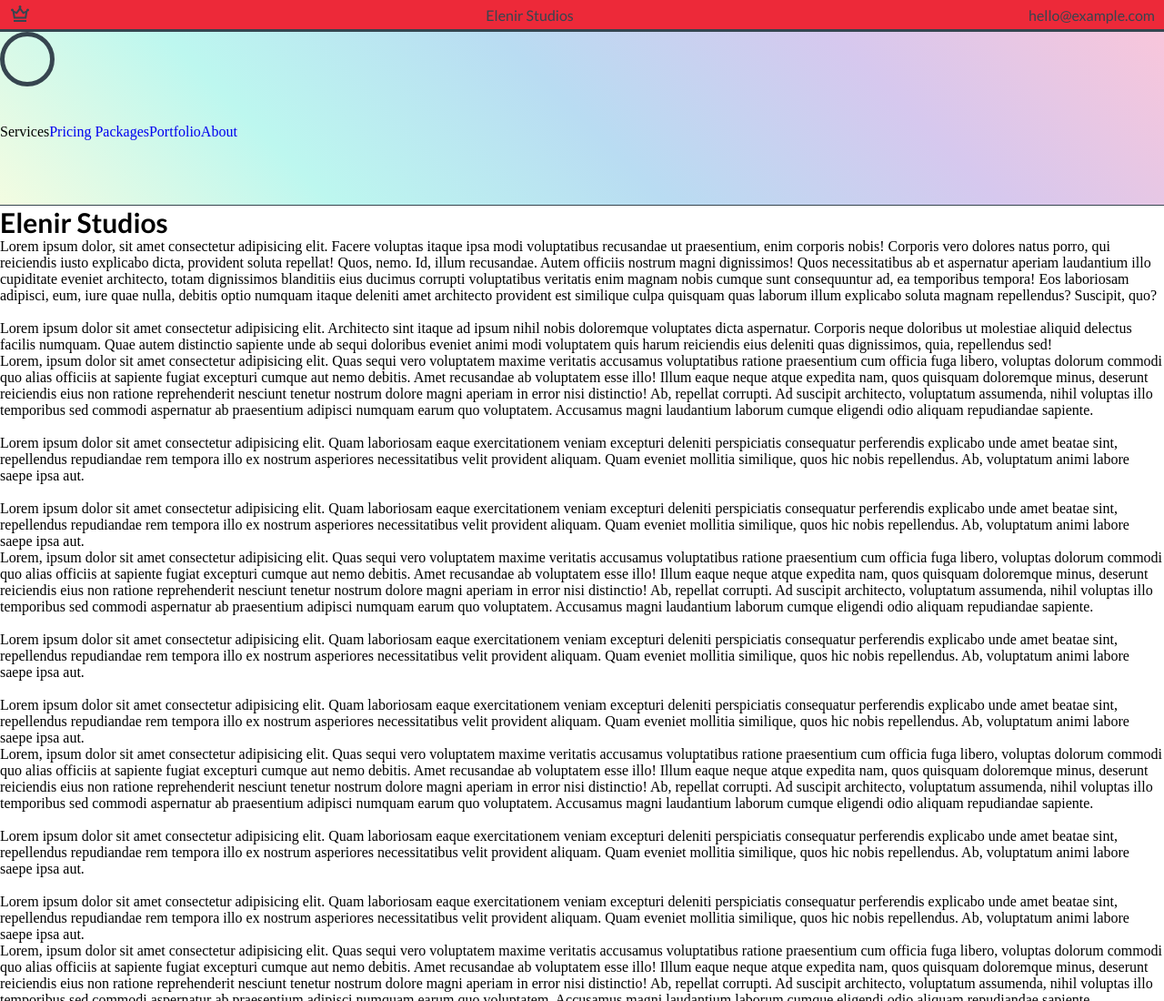
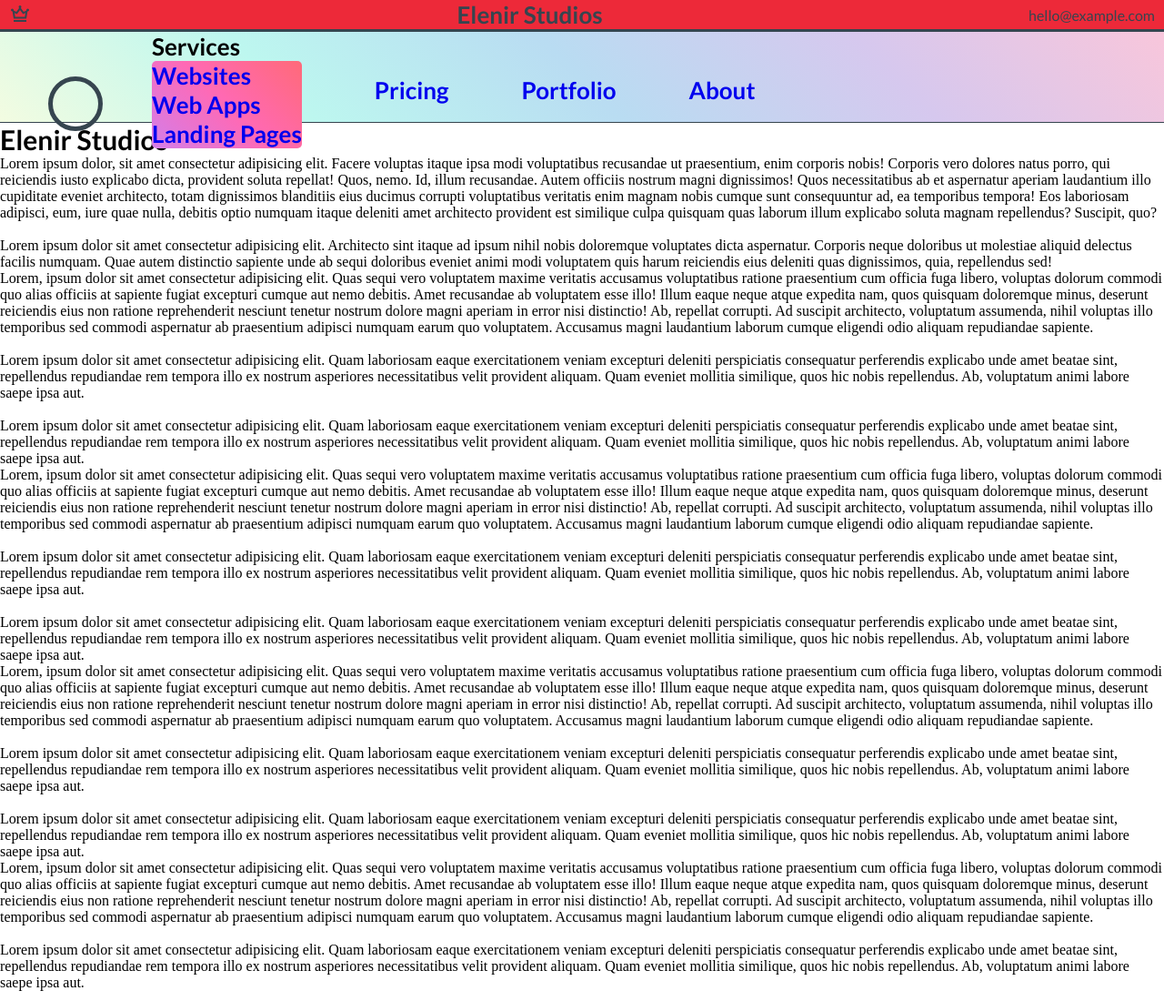
Before and after one commit to voffee/sticky-content-box, a plain HTML site: page index.html in a window 1280 px wide. Shown: the top 1100 px of the page at 91% size. Drawn offline with Linux system fonts and the light colour scheme.

Commit message:
dropdown menu partial styling

```diff
--- a/css/style.css
+++ b/css/style.css
@@ -39,6 +39,13 @@
     font-size: 16px;
 }
 
+.lato-medium {
+    font-family: "Lato", sans-serif;
+    font-optical-sizing: auto;
+    font-weight: 600;
+    font-style: normal;
+    font-size: 26px;
+}
 .lato-large {
     font-family: "Lato", sans-serif;
     font-optical-sizing: auto;
@@ -69,7 +76,10 @@ body {
 header {
     background-image: linear-gradient(45deg, var(--nav-color-1), var(--nav-color-2), var(--nav-color-3), var(--nav-color-4), var(--nav-color-5));
     border-bottom: 1px solid var(--dark-color);
-
+    height: 100px;
+    display: grid;
+    grid-template-columns: 0.15fr 1fr;
+    grid-template-rows: 1fr;
 
     position: sticky;
     top: 0px;
@@ -80,25 +90,66 @@ header {
     width: 60px;
     border: 5px solid var(--dark-color);
     border-radius: 50%;
+    grid-column: 1 / 2;
+    grid-row: 1 / 2;
+    align-self: center;
+    justify-self: center;
+}
+
+nav {
+    grid-column: 2 / 3;
+    grid-row: 1 / 2;
+    display: flex;
+    flex-direction: row;
+    align-items: center;
+    justify-content: space-around;
 }
 
 .dropdown-menu {
     width: 100%;
-    height: 100px;
     margin-bottom: 30px;
     display: flex;
     flex-direction: row;
     align-items: center;
+    grid-template-columns: subgrid;
+    gap: 5rem;
 
     & li {
         list-style: none;
     }
+
+    & #firstItem {
+        cursor: pointer;
+    }
+/*
+    & #secondItem {
+        margin-right: 50px;
+    }
+
+    & #thirdItem {
+        margin-right: 50px;
+    }
+
+    & #secondItem {
+        margin-right: 50px;
+    } */
 }
 
 .dropdown-content {
-    display: none;
+    /* display: none; */
+    background-image: linear-gradient(45deg, var(--dropdown-color-1), var(--dropdown-color-2), var(--dropdown-color-3));
+    border-radius: 5px;
+
+    & li a:hover {
+        box-shadow: inset -5px -25px 1px 1px var(--dropdown-text-color);
+        transition: 1s;
+    }
 }
 
 a {
     text-decoration: none;
 }
+
+a:visited {
+    color: var(--dark-color);
+}
--- a/index.html
+++ b/index.html
@@ -10,27 +10,27 @@
     <title>Sticky Content Box</title>
 </head>
 <body>
-    <div class="ribbon lato-small">
+    <div class="ribbon">
         <svg xmlns="http://www.w3.org/2000/svg" width="24" height="24" viewBox="0 0 24 24">
 	    <path fill="currentColor" d="M5 20v-2h14v2zm0-3.5L3.725 8.475q-.05 0-.113.013T3.5 8.5q-.625 0-1.062-.438T2 7t.438-1.062T3.5 5.5t1.063.438T5 7q0 .175-.038.325t-.087.275L8 9l3.125-4.275q-.275-.2-.45-.525t-.175-.7q0-.625.438-1.063T12 2t1.063.438T13.5 3.5q0 .375-.175.7t-.45.525L16 9l3.125-1.4q-.05-.125-.088-.275T19 7q0-.625.438-1.063T20.5 5.5t1.063.438T22 7t-.437 1.063T20.5 8.5q-.05 0-.112-.012t-.113-.013L19 16.5zm1.7-2h10.6l.65-4.175l-2.625 1.15L12 6.9l-3.325 4.575l-2.625-1.15zm5.3 0" />
         </svg>
-        <p>Elenir Studios</p>
-        <p>hello@example.com</p>
+        <p class="lato-medium">Elenir Studios</p>
+        <p class="lato-small">hello@example.com</p>
     </div>
     <header>
         <div class="logo"></div>
         <nav>
             <ul class="dropdown-menu">
-                <li>Services
+                <li id="firstItem" class="lato-medium">Services
                     <ul class="dropdown-content">
-                        <li><a href="#">Websites</a></li>
-                        <li><a href="#">Web Apps</a></li>
-                        <li><a href="#">Landing Pages</a></li>
+                        <li class="lato-medium"><a href="#">Websites</a></li>
+                        <li class="lato-medium"><a href="#">Web Apps</a></li>
+                        <li class="lato-medium"><a href="#">Landing Pages</a></li>
                     </ul>
                 </li>
-                <li><a href="#">Pricing Packages</a></li>
-                <li><a href="#">Portfolio</a></li>
-                <li><a href="#">About</a></li>
+                <li id="secondItem" class="lato-medium"><a href="#">Pricing</a></li>
+                <li id="thirdItem" class="lato-medium"><a href="#">Portfolio</a></li>
+                <li id="fourthItem" class="lato-medium"><a href="#">About</a></li>
             </ul>
         </nav>
     </header>
```
